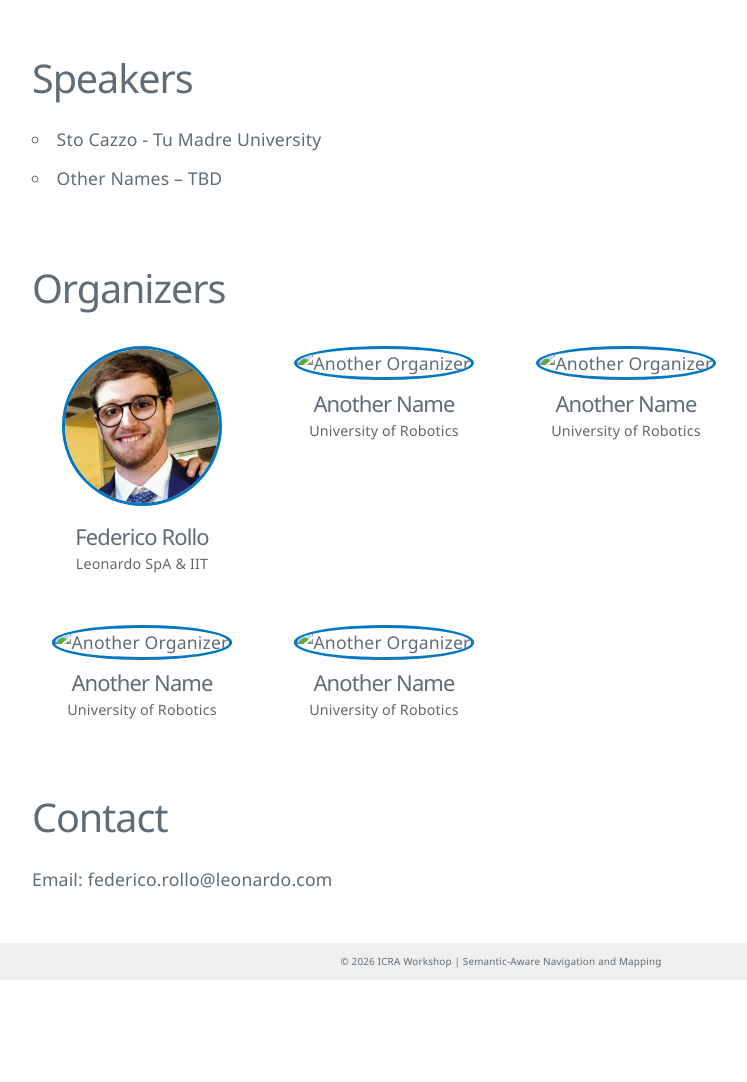
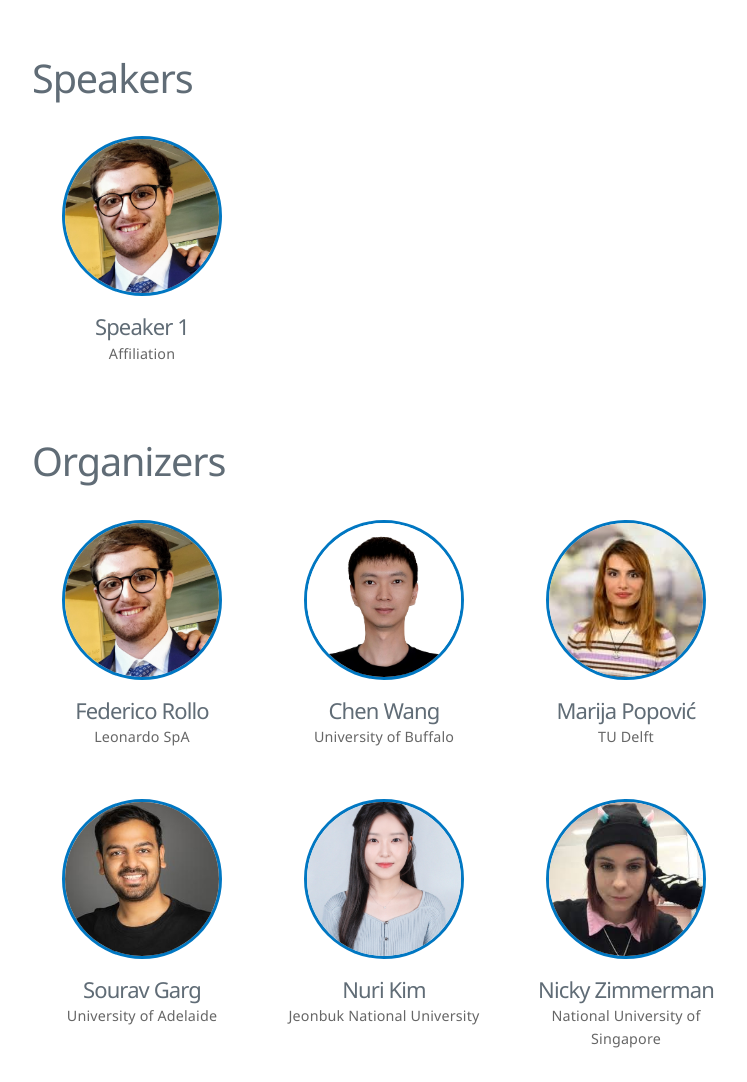
Before and after one commit to FedericoRollo/SeMaNa-ICRA26WS, a plain HTML site: page index.html in a window 1280 px wide. Shown: the part 540-1622 px from the top of the page, without its empty margins (139-886 px from the left). Before the commit the page ends 1520 px from the top, so only its background shows below. Drawn offline with nearby package versions, Linux system fonts and the light colour scheme.

Commit message:
add organizers

```diff
--- a/index.html
+++ b/index.html
@@ -32,60 +32,76 @@
 
   <section id="speakers">
     <h2>Speakers</h2>
-    <ul>
-      <li>Sto Cazzo - Tu Madre University</li>
-      <li>Other Names – TBD</li>
-    </ul>
+    <div class="organizer-grid">
+
+        <!-- Speaker 1 -->
+        <a href="https://www.example.com" target="_blank" class="organizer-card">
+        <img src="images/federicorollo.jpg" alt="Speaker" />
+        <div class="info">
+            <h4>Speaker 1</h4>
+            <p>Affiliation</p>
+        </div>
+        </a>
+
   </section>
 
   <section id="organizers">
     <h2>Organizers</h2>
     <div class="organizer-grid">
-    <!-- Organizer 1 -->
+
+        <!-- Federico Rollo -->
         <a href="https://federicorollo.github.io/" target="_blank" class="organizer-card">
         <img src="images/federicorollo.jpg" alt="Federico Rollo" />
         <div class="info">
             <h4>Federico Rollo</h4>
-        <p>Leonardo SpA & IIT</p>
+            <p>Leonardo SpA</p>
         </div>
         </a>
 
-    <!-- Organizer 2 -->
-    <a href="https://example.com" target="_blank" class="organizer-card">
-      <img src="images/another-organizer.jpg" alt="Another Organizer" />
+        <!-- Chen Wang -->
+        <a href="https://sairlab.org/chenw/" target="_blank" class="organizer-card">
+        <img src="images/chenwang.jpg" alt="Chen Wang" />
         <div class="info">
-        <h4>Another Name</h4>
-        <p>University of Robotics</p>
+            <h4>Chen Wang</h4>
+            <p>University of Buffalo</p>
         </div>
         </a>
 
-    <!-- Organizer 2 -->
-    <a href="https://example.com" target="_blank" class="organizer-card">
-      <img src="images/another-organizer.jpg" alt="Another Organizer" />
+        <!-- Marija Popović -->
+        <a href="https://scholar.google.com/citations?user=XON8iQoAAAAJ&hl=en" target="_blank" class="organizer-card">
+        <img src="images/marijapopovic.jpeg" alt="Marija Popović" />
         <div class="info">
-        <h4>Another Name</h4>
-        <p>University of Robotics</p>
+            <h4>Marija Popović</h4>
+            <p>TU Delft</p>
         </div>
         </a>
 
-    <!-- Organizer 2 -->
-    <a href="https://example.com" target="_blank" class="organizer-card">
-      <img src="images/another-organizer.jpg" alt="Another Organizer" />
+        <!-- Sourav Garg -->
+        <a href="https://oravus.github.io/" target="_blank" class="organizer-card">
+        <img src="images/souravgarg.jpg" alt="Sourav Garg" />
         <div class="info">
-        <h4>Another Name</h4>
-        <p>University of Robotics</p>
+            <h4>Sourav Garg</h4>
+            <p>University of Adelaide</p>
         </div>
         </a>
 
-    <!-- Organizer 2 -->
-    <a href="https://example.com" target="_blank" class="organizer-card">
-      <img src="images/another-organizer.jpg" alt="Another Organizer" />
+        <!-- Nuri Kim -->
+        <a href="https://bareblackfoot.github.io/" target="_blank" class="organizer-card">
+        <img src="images/nurikim.jpg" alt="Nuri Kim" />
         <div class="info">
-        <h4>Another Name</h4>
-        <p>University of Robotics</p>
+            <h4>Nuri Kim</h4>
+            <p>Jeonbuk National University</p>
         </div>
         </a>
 
+        <!-- Nicky Zimmerman -->
+        <a href="https://scholar.google.com/citations?user=FrYCE4EAAAAJ&hl=en" target="_blank" class="organizer-card">
+        <img src="images/nickyzimmerman.jpeg" alt="Nicky Zimmerman" />
+        <div class="info">
+            <h4>Nicky Zimmerman</h4>
+            <p>National University of Singapore</p>
+        </div>
+        </a>
 
     </div>
   </section>
```
Lines whose indentation alone changed are shown as unchanged.
